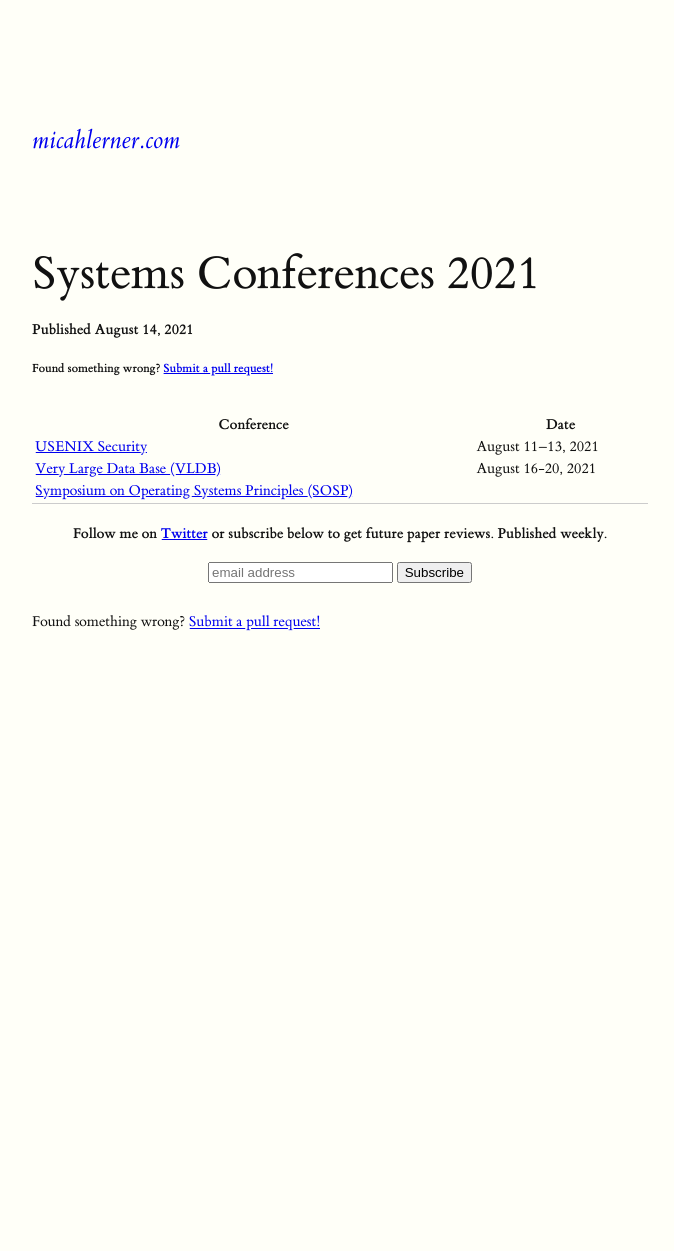
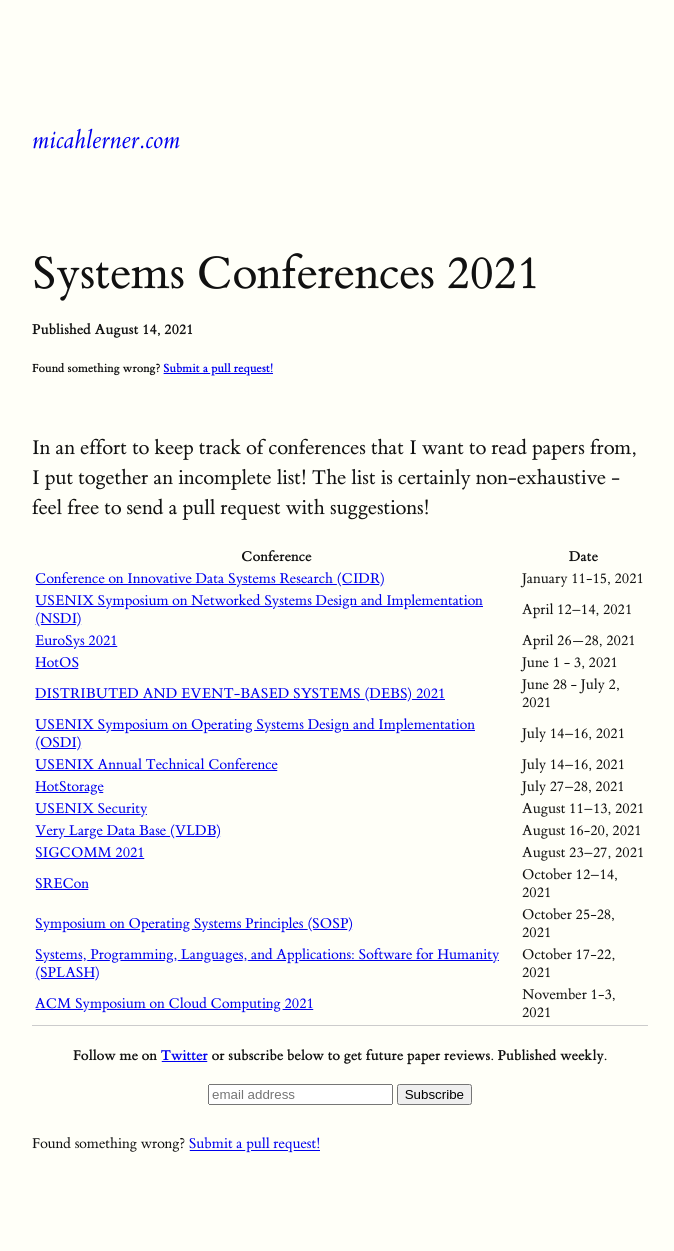
Before and after one commit to mlerner/mlerner.github.io, a Jekyll site: the page built from _posts/2021-08-14-systems-conferences-2021.md, in a window 1280 px wide. Shown: the whole page, without its empty margins (128-802 px from the left). Built offline with Jekyll 4.4.1, drawn with Linux system fonts in a browser that asks for light colours; before the commit the page ends 900 px from its top, so only the background shows below that.

Commit message:
Add system conferences link

```diff
--- a/_posts/2021-08-14-systems-conferences-2021.md
+++ b/_posts/2021-08-14-systems-conferences-2021.md
@@ -4,8 +4,22 @@ title: "Systems Conferences 2021"
 categories:
 ---
 
+In an effort to keep track of conferences that I want to read papers from, I put together an incomplete list! The list is certainly non-exhaustive - feel free to send a pull request with suggestions!
+
 |Conference|Date|
 |---|---|
+|[Conference on Innovative Data Systems Research (CIDR)](http://cidrdb.org/cidr2021/index.html)|January 11-15, 2021|
+|[USENIX Symposium on Networked Systems Design and Implementation (NSDI)](https://www.usenix.org/conference/nsdi21)|April 12–14, 2021|
+|[EuroSys 2021](https://2021.eurosys.org/)|April 26—28, 2021|
+|[HotOS](https://sigops.org/s/conferences/hotos/2021/)|June 1 - 3, 2021|
+|[DISTRIBUTED AND EVENT-BASED SYSTEMS (DEBS) 2021](https://2021.debs.org/full-program/)|June 28 - July 2, 2021|
+|[USENIX Symposium on Operating Systems Design and Implementation (OSDI)](https://www.usenix.org/conference/osdi21)|July 14–16, 2021|
+|[USENIX Annual Technical Conference](https://www.usenix.org/conference/atc21)|July 14–16, 2021|
+|[HotStorage](https://www.hotstorage.org/2021/)|July 27–28, 2021|
 |[USENIX Security](https://www.usenix.org/conference/usenixsecurity21)|August 11–13, 2021|
 |[Very Large Data Base (VLDB)](https://vldb.org/2021/)|August 16-20, 2021|
-|[Symposium on Operating Systems Principles (SOSP)](https://sosp2021.mpi-sws.org/)|   |
+|[SIGCOMM 2021](https://conferences.sigcomm.org/sigcomm/2021/)|August 23–27, 2021|
+|[SRECon](https://www.usenix.org/conference/srecon21)|October 12–14, 2021|
+|[Symposium on Operating Systems Principles (SOSP)](https://sosp2021.mpi-sws.org/)|October 25-28, 2021|
+|[Systems, Programming, Languages, and Applications: Software for Humanity (SPLASH)](https://2021.splashcon.org/)|October 17-22, 2021|
+|[ACM Symposium on Cloud Computing 2021](https://acmsocc.org/2021/)|November 1-3, 2021|
```
Also changed, not shown: 1 other file.
